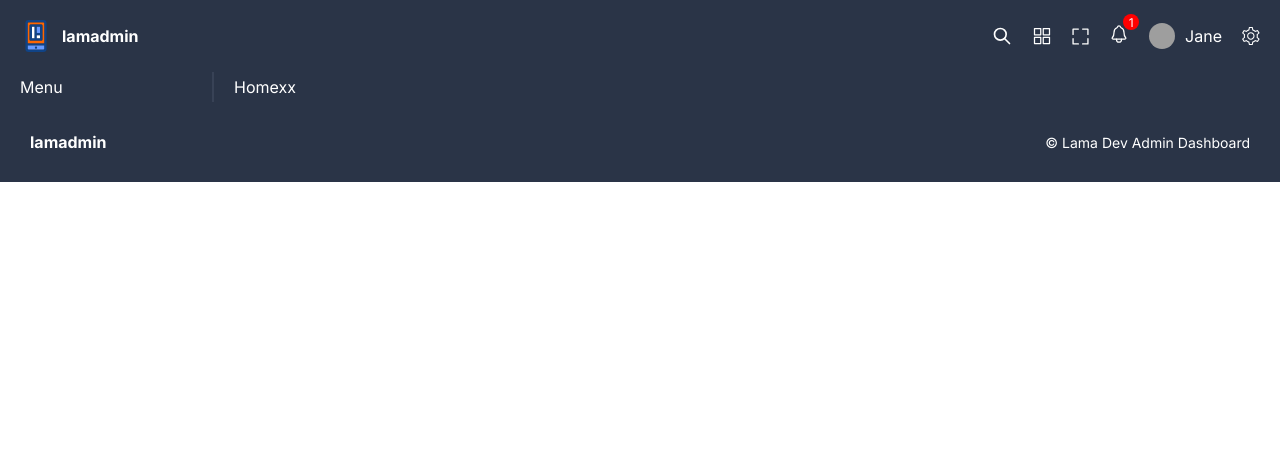
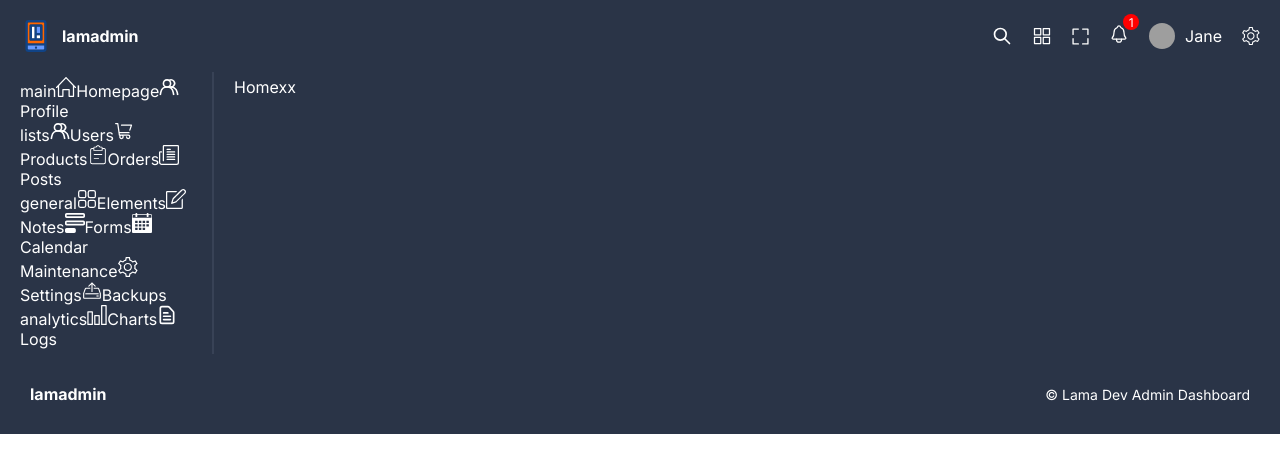
Before and after one commit to rrg1459/react-admin, a React (Vite) app: page / in a window 1280 px wide. Shown: the top 472 px of the page. Built offline with nearby package versions, Linux system fonts and the light colour scheme; grey boxes are pictures that could not be loaded.

Commit message:
Add data to sidebar(menu)

```diff
--- a/src/components/menu/Menu.tsx
+++ b/src/components/menu/Menu.tsx
@@ -1,9 +1,21 @@
+import { Link } from 'react-router-dom';
 import './menu.scss';
+import { menu } from "../../data";
 
 const Menu = () => {
   return (
     <div className="menu">
-      Menu
+      {menu.map((item) => (
+        <div className="item" key={item.id}>
+          <span className="title">{item.title}</span>
+          {item.listItems.map((listItem) => (
+            <Link to={listItem.url} className="listItem" key={listItem.id}>
+              <img src={listItem.icon} alt="" />
+              <span className="listItemTitle">{listItem.title}</span>
+            </Link>
+          ))}
+        </div>
+      ))}
     </div>
   );
 };
```
